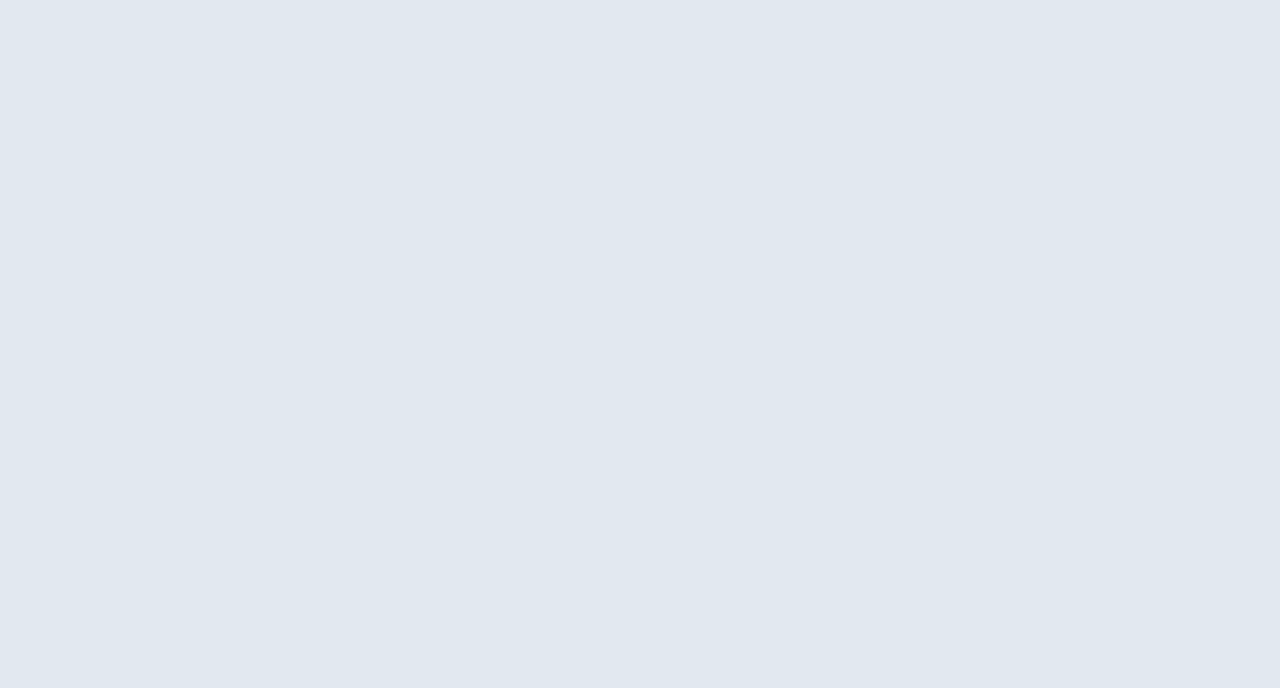
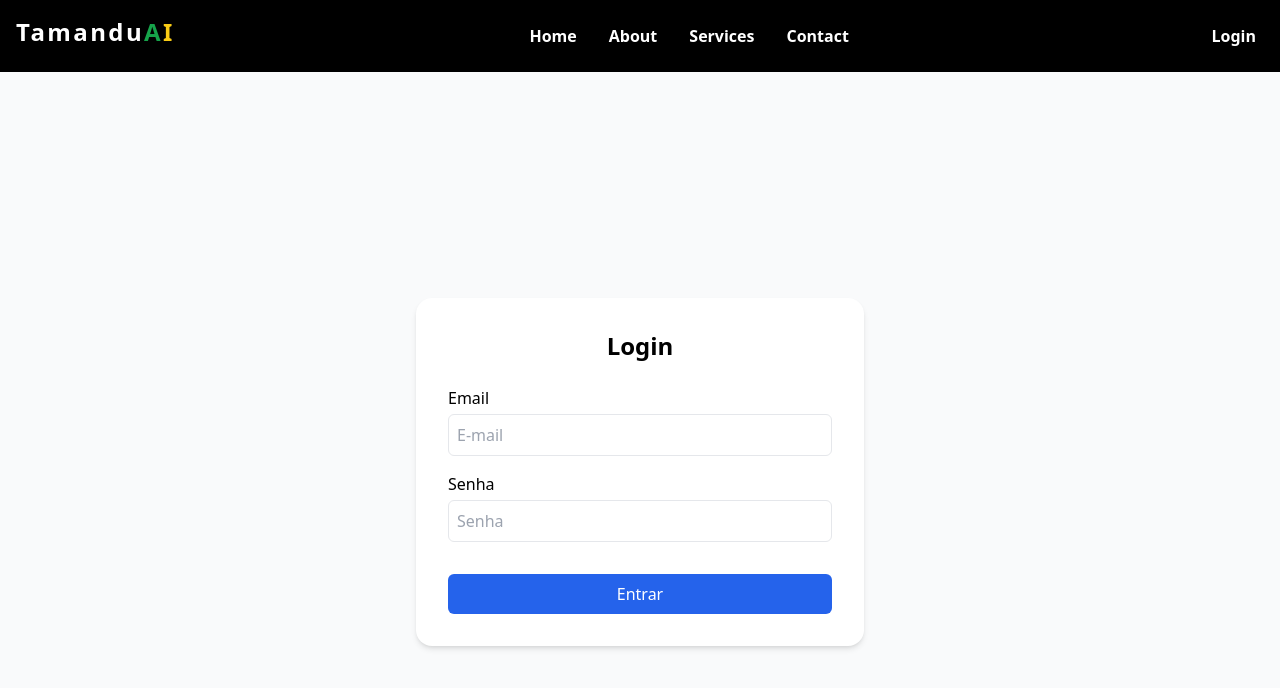
Before and after one commit to Teachlyze/teachlyze-front, a Next.js app: page /login in a window 1280 px wide. Shown: the top 688 px of the page. Built offline with nearby package versions, Linux system fonts and the light colour scheme.

Commit message:
Atualizei login e cadastro, e adicionei layouts

```diff
--- a/package.json
+++ b/package.json
@@ -24,14 +24,14 @@
   },
   "devDependencies": {
     "@netlify/plugin-nextjs": "^5.10.1",
-    "@types/node": "^20",
-    "@types/react": "^18",
+    "@types/node": "20.17.47",
+    "@types/react": "18.3.21",
     "@types/react-dom": "^18",
     "eslint": "^8",
     "eslint-config-next": "15.0.3",
     "json-server": "^1.0.0-beta.3",
     "postcss": "^8",
     "tailwindcss": "^3.4.1",
-    "typescript": "^5"
+    "typescript": "5.8.3"
   }
 }
--- /dev/null
+++ b/src/app/(public)/login/layout.tsx
@@ -0,0 +1,15 @@
+import Header from "@/app/components/layout/Header";
+import React from "react";
+
+export default function LoginLayout({children}: {children: React.ReactNode}) {
+    return (
+        <div className="min-h-screen bg-gray-50">
+            <Header></Header>
+            <main className="flex justify-center">
+                <div className="w-full max-w-3xl px-6">
+                    {children}
+                </div>
+            </main>
+        </div>
+    )
+}
--- a/src/app/(public)/login/page.tsx
+++ b/src/app/(public)/login/page.tsx
@@ -1,7 +1,66 @@
+'use client';
+
+import  {useState} from 'react';
+import { useRouter } from 'next/navigation';
+
 export default function Login() {
+    const router = useRouter();
+    const [email, setEmail] = useState('');
+    const [senha, setSenha] = useState('');
+
+    const handleLogin = (e: React.FormEvent) => {
+        e.preventDefault();
+
+        if (!email || !senha) {
+            alert('Preencha todos os campos.')
+            return;
+        }
+
+        if (!/\S+@\S+\.\S+/.test(email)) {
+            alert('Email inválido.');
+            return;
+        }
+
+        //simula sucesso no login
+        //router.push('/home');
+    }
+
     return (
-        <section className="grid grid-cols-[auto_1fr] grid-flow-col min-h-screen">
+        <div className='min-h-screen flex items-center justify-center bg-gray-50 px-4'>
+            <form
+                onSubmit={handleLogin}
+                className='bg-white p-8 rounded-2xl shadow-md w-full max-w-md'>
+                <h1 className="text-2xl font-bold mb-6 text-center">Login</h1>
+                {/*Campo de email*/}
+                <div className='mb-4'>
+                    <label htmlFor='email' className='block font-medium mb-1'>Email</label>
+                    <input
+                        type='email'
+                        placeholder='E-mail'
+                        id='email'
+                        className='w-full border rounded-md p-2'
+                        value={email}
+                        onChange={(e) => setEmail(e.target.value)}
+                        required
+                    />
+                </div>
 
-        </section>
+                {/*Campo da senha*/}
+                <div className='mb-8'>
+                    <label htmlFor='senha' className='block font-medium mb-1'>Senha</label>
+                    <input
+                        type='password'
+                        placeholder='Senha'
+                        id='senha'
+                        className='w-full border rounded-md p-2'
+                        value={senha}
+                        onChange={(e) => setSenha(e.target.value)}
+                        required
+                    />
+                </div>
+
+                <button type='submit' className='w-full bg-blue-600 text-white py-2 rounded-md hover:bg-blue-800 transition'>Entrar</button>
+            </form>
+        </div>
     )
 }
--- /dev/null
+++ b/src/app/(public)/register/layout.tsx
@@ -0,0 +1,15 @@
+import Header from "@/app/components/layout/Header";
+import React from "react";
+
+export default function CadastroLayout({children}: {children: React.ReactNode}) {
+    return (
+        <div className="min-h-screen bg-gray-50">
+            <Header></Header>
+            <main className="flex justify-center ">
+                <div className="w-full max-w-3xl px-6">
+                    {children}
+                </div>
+            </main>
+        </div>
+    )
+}
--- a/src/app/(public)/register/page.tsx
+++ b/src/app/(public)/register/page.tsx
@@ -0,0 +1,164 @@
+'use client';
+
+import {useState} from 'react';
+import { useRouter } from 'next/navigation';
+//import { cp } from 'fs';
+
+export default function Cadastro() {
+    //definição dos estados para armazenamento dos dados dos campos
+    const [nome, setNome] = useState('');
+    const [email, setEmail] = useState('');
+    const [idade, setIdade] = useState('');
+    const [cpf, setCpf] = useState('');
+    const [instituicao, setInstituicao] = useState('');
+    const [senha, setSenha] = useState('');
+    const [conf, setConf] = useState(''); //confirmação da senha
+
+    const router = useRouter(); //redirecionar após cadastro
+
+    //função para enviar o formulário
+    const handleSubmit = async (e: React.FormEvent) => {
+        e.preventDefault();
+
+        const idadeNum = parseInt(idade, 10);
+        const cpfLimpo = cpf.replace(/\D/g, ''); //remove qualquer ponto ou traço
+
+        //validar os campos
+        if (!nome || !email || !idade || !cpf|| !instituicao || !senha || !conf) {
+            alert('Todos os campos são obrigatórios!');
+            return;
+        }
+
+        if (!/\S+@\S+\.\S+/.test(email)) {
+            alert('Por favor, insira um email válido.');
+            return;
+        }
+
+        if (isNaN(idadeNum) || idadeNum < 18) {
+            alert('Idade inválida. É necessário ter pelo menos 18 anos.');
+            return;
+        }
+
+        if (!/^\d{11}$/.test(cpfLimpo)) {
+            alert('CPF inválido. Digite exatamente 11 números.');
+            return;
+        }
+
+        if (senha.length < 6) {
+            alert('A senha precisa ter pelo menos 6 caracteres.');
+            return;
+        }
+
+        if (senha !== conf) {
+            alert ('As senhas não coincidem');
+            return;
+        }
+
+        //objeto com os dados do formulário
+        const dadosCadastro = {
+          nome,
+          email,
+          idade: idadeNum,
+          cpf: cpfLimpo,
+          senha,
+        };
+
+        //simulando o envio para uma api
+        console.log('Cadastro enviado:', dadosCadastro);
+
+        //redirecionando para a página de login
+        router.push('/login');
+    }
+
+    return (
+    <div className="min-h-screen flex items-center justify-center">
+      <form
+        onSubmit={handleSubmit}
+        className="bg-white p-8 rounded-2xl shadow-md w-full max-w-3xl"
+      >
+        <h1 className="text-2xl font-bold mb-6 text-center">Criar conta</h1>
+
+        <div className="grid grid-cols-1 md:grid-cols-2 gap-4">
+            {/* Campo de nome */}
+            <input
+              type="text"
+              placeholder="Nome completo"
+              value={nome}
+              onChange={(e) => setNome(e.target.value)}
+              className="w-full p-3 mb-4 border rounded-lg"
+              required
+            />
+
+            {/* Campo de email */}
+            <input
+              type="email"
+              placeholder="Email"
+              value={email}
+              onChange={(e) => setEmail(e.target.value)}
+              className="w-full p-3 mb-4 border rounded-lg"
+              required
+            />
+
+            {/* Campo da Idade */}
+            <input
+              type="number"
+              placeholder="Idade"
+              value={idade}
+              onChange={(e) => setIdade(e.target.value)}
+              className="w-full p-3 mb-4 border rounded-lg"
+              required
+              min={1}
+            />
+
+            {/* Campo do CPF */}
+            <input
+              type="text"
+              placeholder="CPF (somente números)"
+              value={cpf}
+              onChange={(e) => setCpf(e.target.value)}
+              className="w-full p-3 mb-4 border rounded-lg"
+              required
+              maxLength={14} //pode usar até 14 se quiser aceitar com pontuação futuramente
+            />
+
+            {/* Campo da instituição de ensino */}
+            <input
+              type="text"
+              placeholder="Nome da Instituição de Ensino"
+              value={instituicao}
+              onChange={(e) => setInstituicao(e.target.value)}
+              className="w-full p-3 mb-4 border rounded-lg"
+              required
+            />
+
+            {/* Campo de senha */}
+            <input
+              type="password"
+              placeholder="Senha"
+              value={senha}
+              onChange={(e) => setSenha(e.target.value)}
+              className="w-full p-3 mb-6 border rounded-lg"
+              required
+            />
+
+            {/*Campo de confirmação de senha*/}
+            <input
+              type="password"
+              placeholder='Confirmar senha'
+              value={conf}
+              onChange={(e) => setConf(e.target.value)}
+              className="w-full p-3 mb-6 border rounded-lg"
+            />
+        </div>
+
+        {/* Botão de envio */}
+        <button
+          type="submit"
+          className="w-full bg-blue-600 text-white p-3 rounded-lg hover:bg-blue-800"
+        >
+          Cadastrar
+        </button>
+      </form>
+    </div>
+  );
+}
```
Also changed, not shown: 1 other file (tests, documents, lock files or other folders).
